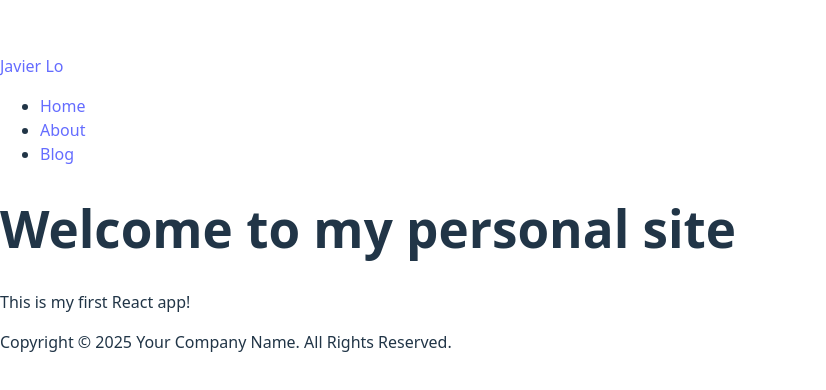
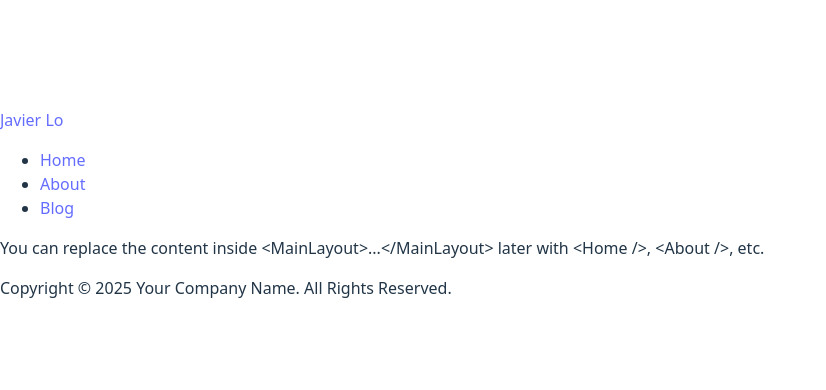
Before and after one commit to javierlocp/Personal-site, a React (Vite) app: page /blog/1 in a window 1280 px wide. Shown: the part 188-578 px from the top of the page, without its empty margins (0-826 px from the left). Built offline with nearby package versions, Linux system fonts and the light colour scheme.

Commit message:
Minor layout changes

```diff
--- a/src/App.jsx
+++ b/src/App.jsx
@@ -3,8 +3,7 @@ import MainLayout from "./layouts/MainLayout";
 function App() {
   return (
     <MainLayout>
-      <h1>Welcome to my personal site</h1>
-      <p>This is my first React app!</p>
+    <p>You can replace the content inside {"<MainLayout>...</MainLayout>"} later with {"<Home />"}, {"<About />"}, etc.</p>
     </MainLayout>
   )
 }
--- a/src/layouts/MainLayout.jsx
+++ b/src/layouts/MainLayout.jsx
@@ -3,17 +3,19 @@ import Footer from "../components/Footer"
 
 /*
   MainLayout is the default layout for this site.
-  If you're looking to customize a layout, you can add it in ./src/layouts/CustomLayout.jsx
+  If you're looking to add custom layout, you can add it in ./src/layouts/CustomLayout.jsx
 */
 
 const MainLayout = ({ children }) => {
   return (
     <>
-      <Navbar />
-      <main>
-        {children}
-      </main>
-      <Footer />
+      <div className = "container">
+        <Navbar />
+        <main>
+          {children}
+        </main>
+        <Footer />
+      </div>
     </>
   );
 };
```
